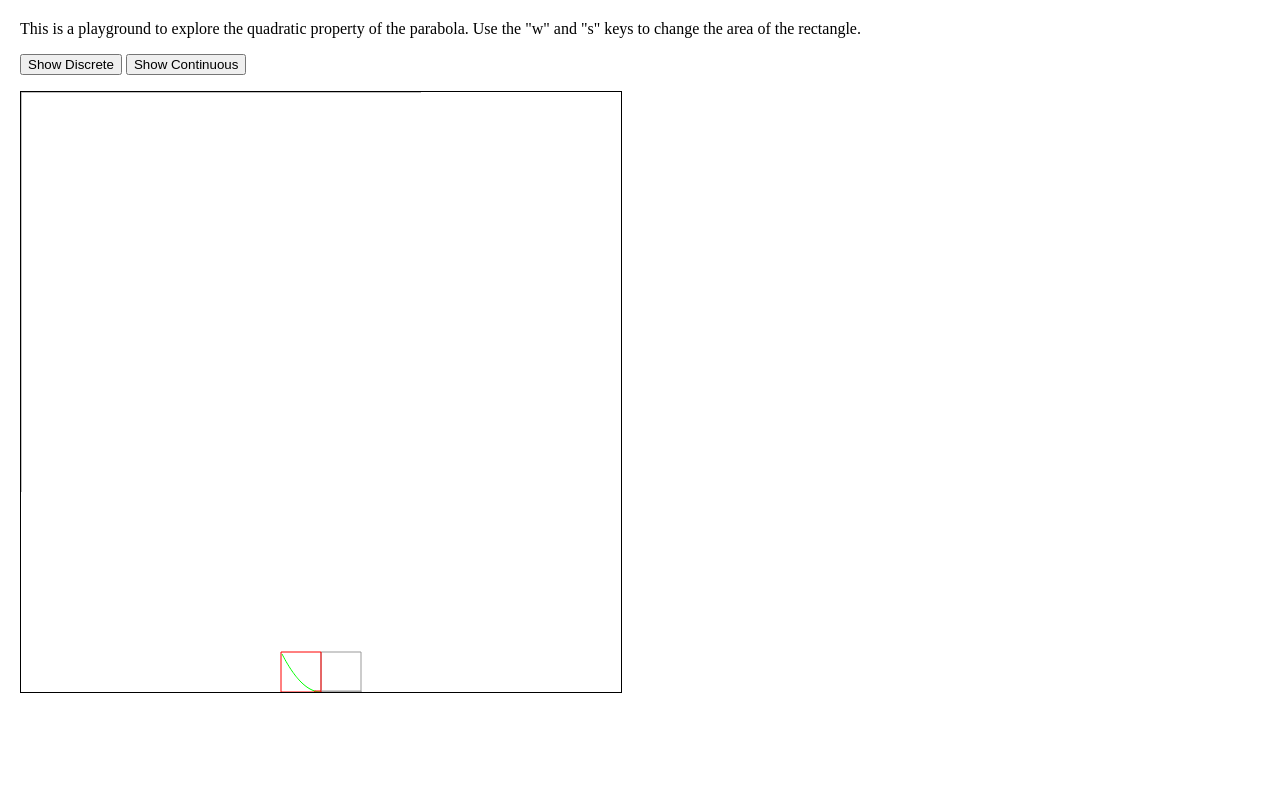
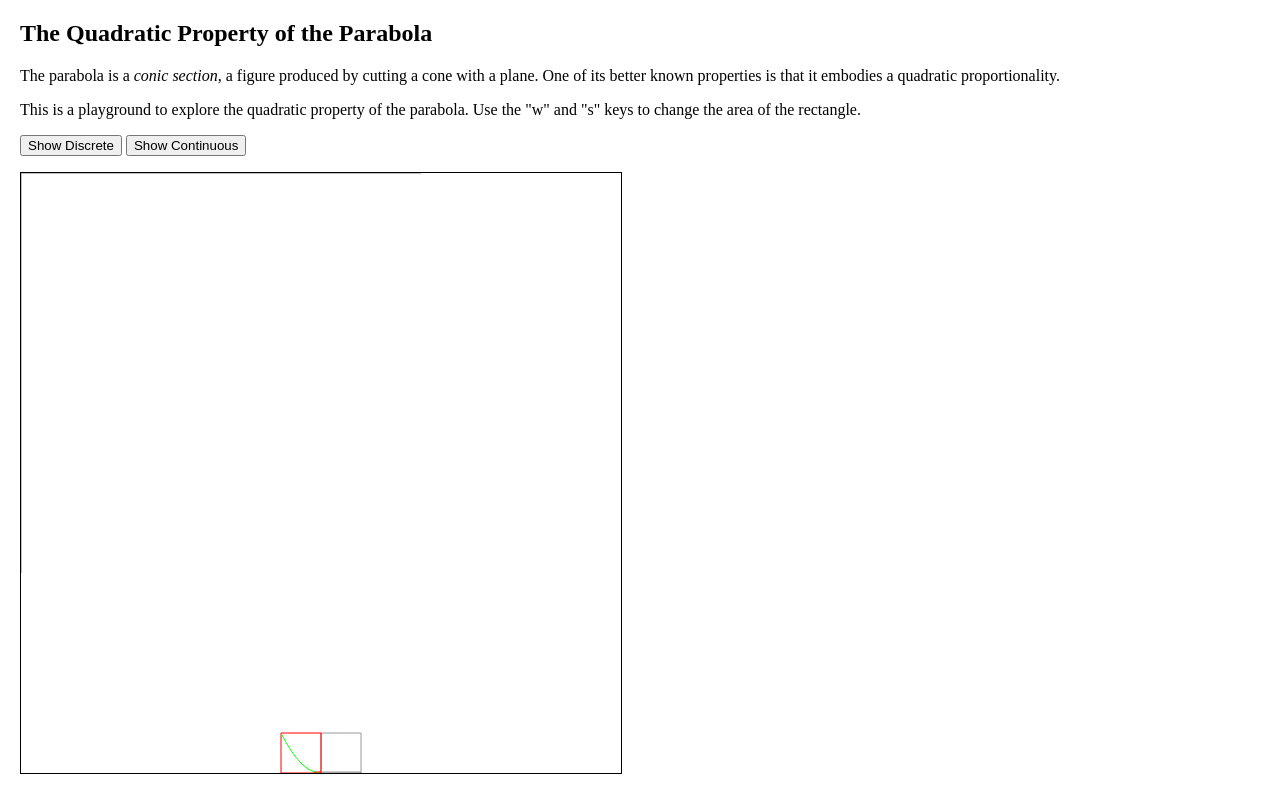
Before and after one commit to WilliamCarey/WilliamCarey.github.io, a plain HTML site: page parabola/parabola.html in a window 1280 px wide. Drawn offline with Linux system fonts and the light colour scheme.

Commit message:
Some more explanatory text

```diff
--- a/parabola/parabola.html
+++ b/parabola/parabola.html
@@ -32,7 +32,7 @@
 
 var upFront = "discrete"
 
-function initializeDraggableParabola() {
+function initializeParabolas() {
 	window.requestAnimFrame = (function(callback) {
 		return window.requestAnimationFrame || window.webkitRequestAnimationFrame || window.mozRequestAnimationFrame || window.oRequestAnimationFrame || window.msRequestAnimationFrame ||
 		function(callback) {
@@ -109,19 +109,22 @@ function showContinuous() {
 
 </head>
 
-<body onload="initializeDraggableParabola();">
+<body onload="initializeParabolas();">
+	<h2>The Quadratic Property of the Parabola</h2>
+
+	<p>The parabola is a <i>conic section</i>, a figure produced by cutting a cone with a plane. One of its better known properties is that it embodies a quadratic proportionality.</p>
+
 	<p>This is a playground to explore the quadratic property of the parabola. Use the "w" and "s" keys to change the area of the rectangle.</p>
 
 	<p>
-		<button id="discrete" onClick="showDiscrete()">Show Discrete</button>
-		<button id="continuous" onClick="showContinuous()">Show Continuous</button>
+		<button id="discrete" onClick="showDiscrete();">Show Discrete</button>
+		<button id="continuous" onClick="showContinuous();">Show Continuous</button>
 	</p>
 
 	<div id="wrapper">
 		<canvas class="discrete" id="draggable-square-parabola-discrete" width="600" height="600"></canvas>
 		<canvas class="continuous" id="draggable-square-parabola-continuous" width="600" height="600"></canvas>
 	</div>
-
 </body>
 
 </html>
```
